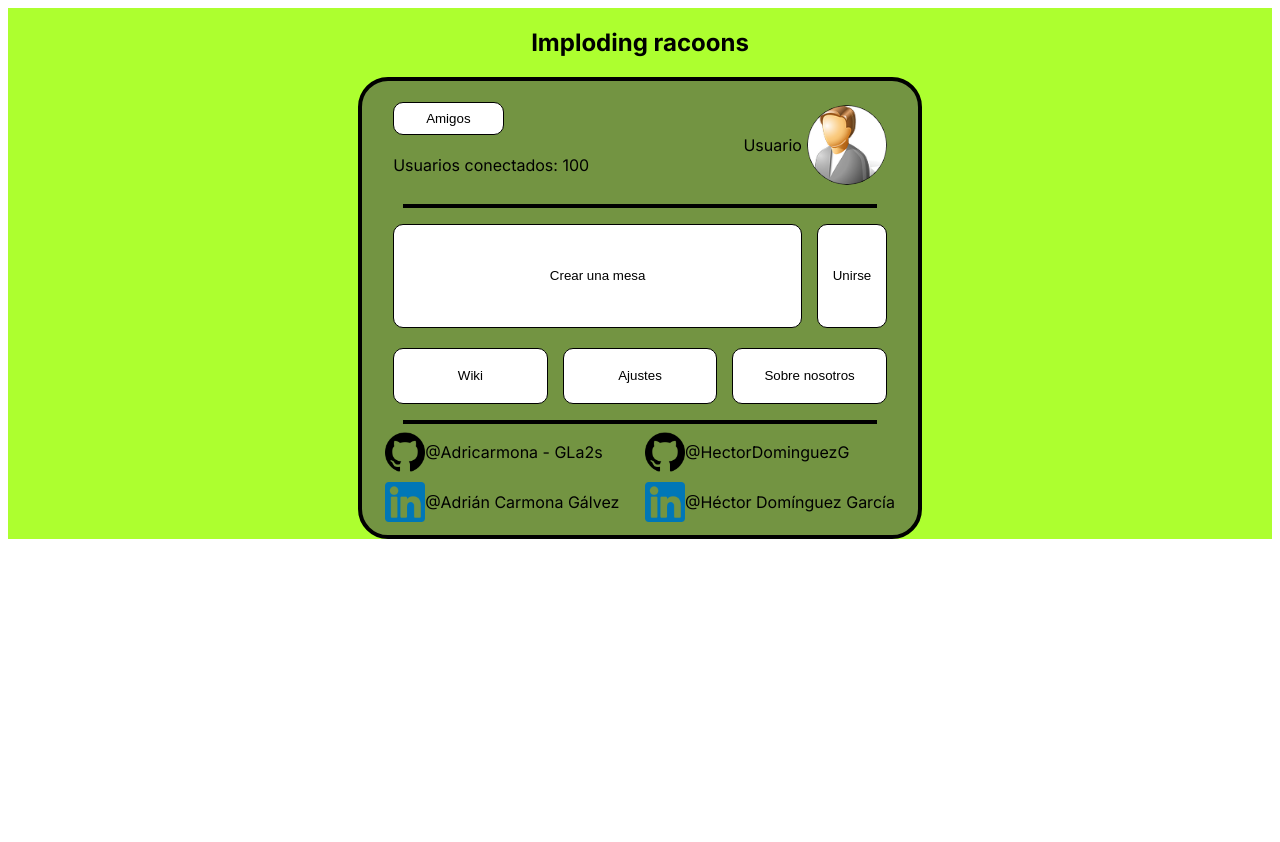
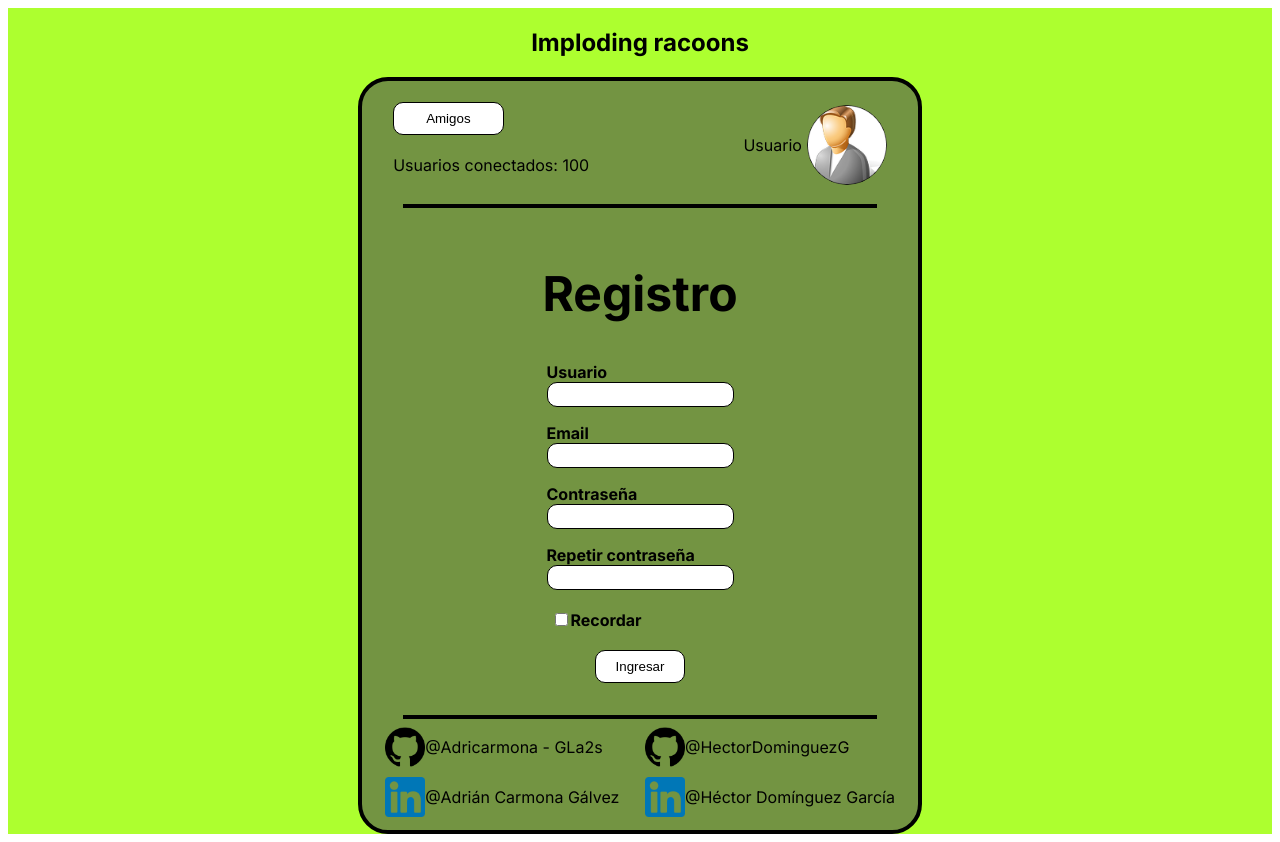
Before and after one commit to Adricarmona/TFG_ImplodingRacoon, an Angular app in the folder front/implodingRacoons/: page / in a window 1280 px wide. Before the commit the page ends 800 px from the top, so only its background shows below. Built offline with nearby package versions, Linux system fonts and the light colour scheme.

Commit message:
paginacion login y registro

```diff
--- /dev/null
+++ b/front/implodingRacoons/src/app/menu/loguinRegistro/login/login.component.css
@@ -0,0 +1,54 @@
+form { /*       Form centrado   */
+    display: flex;
+    flex-direction: column;
+    justify-content: center;
+    align-items: center;
+
+    margin: 2vh;
+}
+
+#tituloLogin  {
+    font-size: 3em;
+}
+
+
+/*      rectangulos         */
+.rectangulos {
+    background-color: white;
+    border-radius: 10px;
+    background-color: white;
+    border: 1px solid #000000;
+}
+
+/*     Texto al ingresar       */
+#texto {
+    padding: 0.5vh;
+    margin-bottom: 2vh;
+}
+
+.negrita {
+    font-weight: bolder;
+}
+
+/*
+ *      BOTON
+ */
+#botones {
+    background-color: white;
+    border-radius: 10px;
+    cursor: pointer;
+    background-color: white;
+    border: 1px solid #000000;
+
+    padding: 1vh 2.5vh;
+    margin-bottom: 2vh;
+}
+
+#botones:hover {
+    background-color: rgba(255, 255, 255, 0.727);
+    transform: scale(0.9);
+}
+
+#botones:active {
+    transform: scale(0.8);
+}
--- /dev/null
+++ b/front/implodingRacoons/src/app/menu/loguinRegistro/login/login.component.html
@@ -0,0 +1,27 @@
+<form>
+
+    <h2 id="tituloLogin">Login</h2>
+
+    <div>
+
+        <label for="email" class="negrita">Email</label>
+        <br>
+        <input type="text" name="correo" id="texto" class="rectangulos">
+        <br>
+
+        <label for="contraseña" class="negrita">Contraseña</label>
+        <br>
+        <input type="text" name="contraseña" id="texto" class="rectangulos">
+        <br>
+
+        <div id="texto">
+            <input type="checkbox" name="">
+            <label for="recordar" class="negrita">Recordar</label>
+        </div>
+
+    </div>
+
+
+    <input type="submit" value="Iniciar sesion" class="rectangulos" id="botones">
+
+</form>
--- /dev/null
+++ b/front/implodingRacoons/src/app/menu/loguinRegistro/registro/registro.component.css
@@ -0,0 +1,54 @@
+form { /*       Form centrado   */
+    display: flex;
+    flex-direction: column;
+    justify-content: center;
+    align-items: center;
+
+    margin: 2vh;
+}
+
+#tituloRegistro  {
+    font-size: 3em;
+}
+
+
+/*      rectangulos         */
+.rectangulos {
+    background-color: white;
+    border-radius: 10px;
+    background-color: white;
+    border: 1px solid #000000;
+}
+
+/*     Texto al ingresar       */
+#texto {
+    padding: 0.5vh;
+    margin-bottom: 2vh;
+}
+
+.negrita {
+    font-weight: bolder;
+}
+
+/*
+ *      BOTON
+ */
+#botones {
+    background-color: white;
+    border-radius: 10px;
+    cursor: pointer;
+    background-color: white;
+    border: 1px solid #000000;
+
+    padding: 1vh 2.5vh;
+    margin-bottom: 2vh;
+}
+
+#botones:hover {
+    background-color: rgba(255, 255, 255, 0.727);
+    transform: scale(0.9);
+}
+
+#botones:active {
+    transform: scale(0.8);
+}
--- /dev/null
+++ b/front/implodingRacoons/src/app/menu/loguinRegistro/registro/registro.component.html
@@ -0,0 +1,37 @@
+<form>
+
+    <h2 id="tituloRegistro">Registro</h2>
+
+    <div>
+
+        <label for="usuario" class="negrita">Usuario</label>
+        <br>
+        <input type="text" name="usuario" id="texto" class="rectangulos">
+        <br>
+
+        <label for="email" class="negrita">Email</label>
+        <br>
+        <input type="text" name="correo" id="texto" class="rectangulos">
+        <br>
+
+        <label for="contraseña" class="negrita">Contraseña</label>
+        <br>
+        <input type="text" name="contraseña" id="texto" class="rectangulos">
+        <br>
+
+        <label for="contraseña2" class="negrita">Repetir contraseña</label>
+        <br>
+        <input type="text" name="contraseña2" id="texto" class="rectangulos">
+        <br>
+
+        <div id="texto"> <!--el check box-->
+            <input type="checkbox" name="">
+            <label for="recordar" class="negrita">Recordar</label>
+        </div>
+
+    </div>
+
+
+    <input type="submit" value="Ingresar" class="rectangulos" id="botones">
+
+</form>
--- a/front/implodingRacoons/src/app/menu/menu.component.html
+++ b/front/implodingRacoons/src/app/menu/menu.component.html
@@ -14,7 +14,15 @@
 
             <hr>
 
-            <app-opciones-menu></app-opciones-menu>
+            @if (false) {
+                <app-opciones-menu></app-opciones-menu>
+            }
+            @else if(true) {
+                <app-registro></app-registro>
+            }
+            @else {
+                <app-login></app-login>
+            }
 
             <hr>
 
--- a/front/implodingRacoons/src/app/menu/menu.component.ts
+++ b/front/implodingRacoons/src/app/menu/menu.component.ts
@@ -3,11 +3,13 @@ import { LogueadoComponent } from "./navbar/logueado/logueado.component";
 import { SinLoguearComponent } from "./navbar/sin-loguear/sin-loguear.component";
 import { OpcionesMenuComponent } from "./opciones-menu/opciones-menu.component";
 import { FooterComponent } from "./footer/footer.component";
+import { RegistroComponent } from "./loguinRegistro/registro/registro.component";
+import { LoginComponent } from "./loguinRegistro/login/login.component";
 
 @Component({
   selector: 'app-menu',
   standalone: true,
-  imports: [LogueadoComponent, SinLoguearComponent, OpcionesMenuComponent, FooterComponent],
+  imports: [LogueadoComponent, SinLoguearComponent, OpcionesMenuComponent, FooterComponent, RegistroComponent, LoginComponent],
   templateUrl: './menu.component.html',
   styleUrl: './menu.component.css'
 })
```
Also changed, not shown: front/implodingRacoons/src/app/menu/loguinRegistro/login/login.component.ts (added, +12 -0 lines), front/implodingRacoons/src/app/menu/loguinRegistro/registro/registro.component.ts (added, +12 -0 lines), 1 other file (tests, documents, lock files or other folders).
